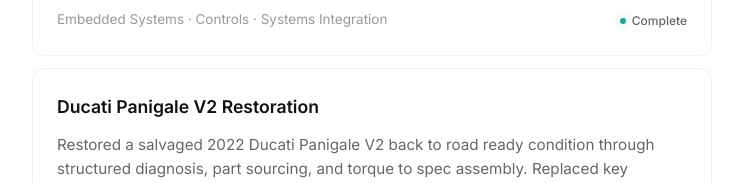
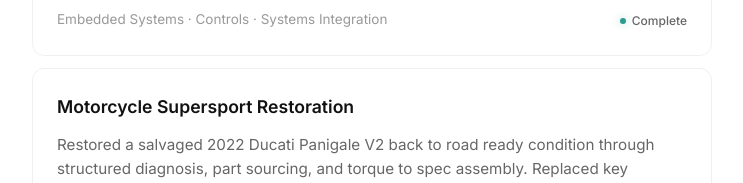
Before and after one commit to ksayyahin/karimsayyahin.github.io, a plain HTML site: page index.html in a window 1280 px wide. Shown: the part 1600-1783 px from the top of the page, without its empty margins (448-1191 px from the left). Drawn offline with Linux system fonts and the light colour scheme.

Commit message:
updated project headers

```diff
--- a/index.html
+++ b/index.html
@@ -196,7 +196,7 @@
 
           <a href="#" class="project-card">
             <div class="project-header">
-              <span class="project-title">Ducati Panigale V2 Restoration</span>
+              <span class="project-title">Motorcycle Supersport Restoration</span>
               <span class="project-year"></span>
             </div>
             <p class="project-desc">Restored a salvaged 2022 Ducati Panigale V2 back to road ready condition through
```
